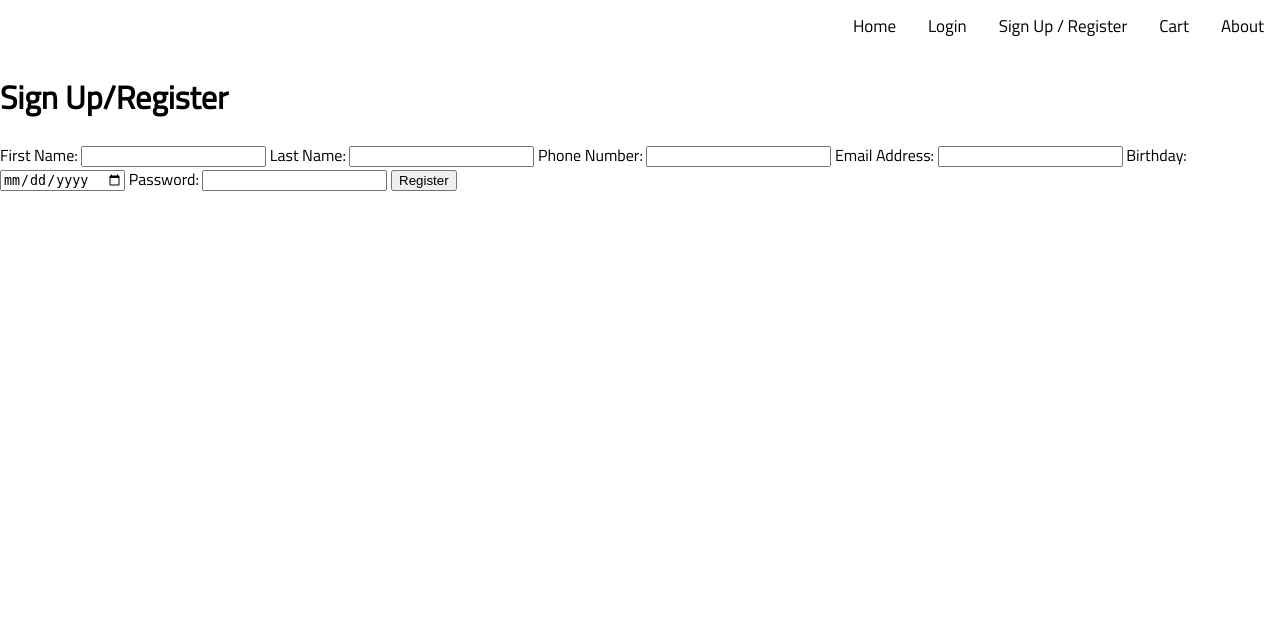
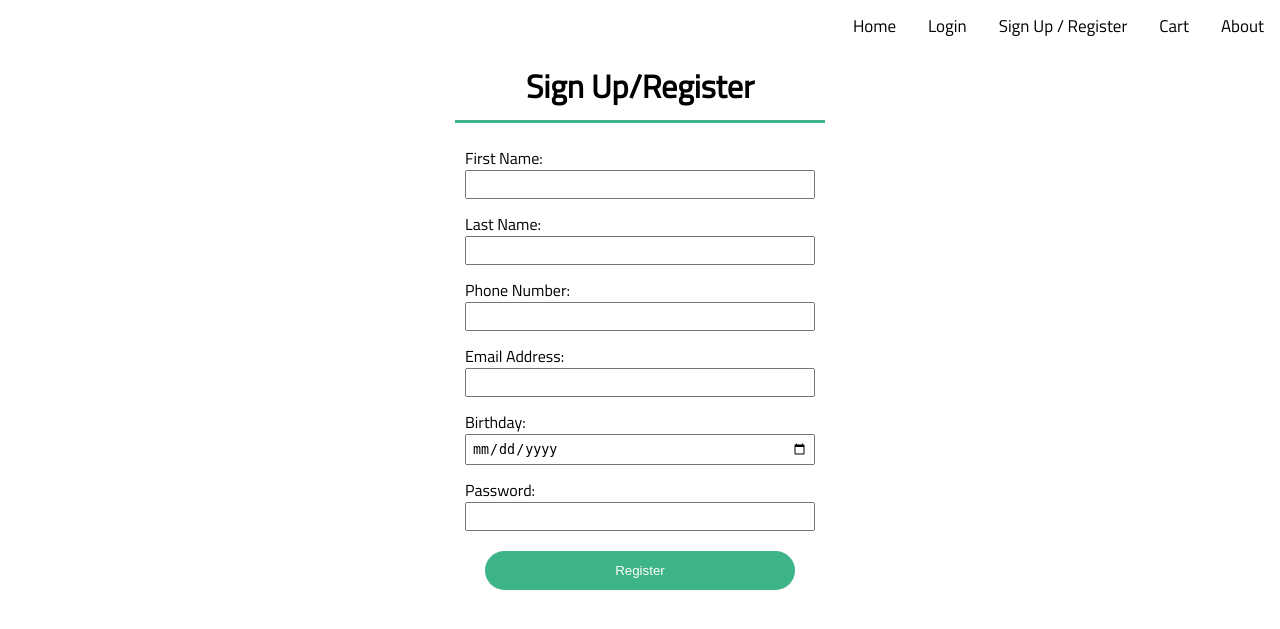
Before and after one commit to kfang00/merit-winter-project, a Flask app: page /signUp in a window 1280 px wide. Shown: the top 629 px of the page. Run offline with Flask 2, Linux system fonts and the light colour scheme.

Commit message:
added css to login and signup

```diff
--- a/static/style.css
+++ b/static/style.css
@@ -33,3 +33,45 @@ body{
   border-bottom-color: #3EB489;
   border-bottom-width: thick;
 }
+
+.signup-h1, .login-h1 {
+  margin: auto;
+  text-align: center;
+  padding: 10px;
+  border-bottom: 3px solid #3EB489;
+  width: 350px;
+  margin-bottom: 10px;
+
+}
+
+.signup-form, .login-form {
+  display: flex;
+  flex-direction: column;
+  width: 350px;
+  margin: auto;
+}
+
+.signup-form label, .login-form label{
+  padding-top: 13px;
+}
+
+.signup-form input, .login-form input{
+  padding: 5px;
+}
+
+.signup-form button, .login-form button {
+  padding: 12px;
+  border-radius: 20px;
+  margin: 20px;
+  background-color:#3EB489;
+  color: white;
+  border: none;
+}
+
+.signup-form button:hover, .login-form button:hover {
+  background-color: black;
+  transition: 0.2s;
+  transform: scale(1.03);
+  cursor: pointer;
+
+}
--- a/templates/login.html
+++ b/templates/login.html
@@ -1,11 +1,11 @@
 {% extends 'index.html' %}
 
 {% block header %}
-    <h1>{% block title %}Login{% endblock %}</h1>
+    <h1 class = "login-h1">{% block title %}Login{% endblock %}</h1>
 {% endblock %}
 
 {% block content %}
-<form>
+<form class = "login-form">
     <label for = "email">Email Address:</label>
     <input type = "email" name = "email" placeholder = "Email" required>
     <label for = "password">Password:</label>
--- a/templates/signup.html
+++ b/templates/signup.html
@@ -1,11 +1,11 @@
 {% extends 'index.html' %}
 
 {% block header %}
-    <h1>{% block title %}Sign Up/Register{% endblock %}</h1>
+    <h1 class = "signup-h1">{% block title %}Sign Up/Register{% endblock %}</h1>
 {% endblock %}
 
 {% block content %}
-<form>
+<form class = "signup-form">
     <label for = "fname">First Name:</label>
     <input type = "text" name = "fname" required>
     <label for = "lname">Last Name:</label>
```
